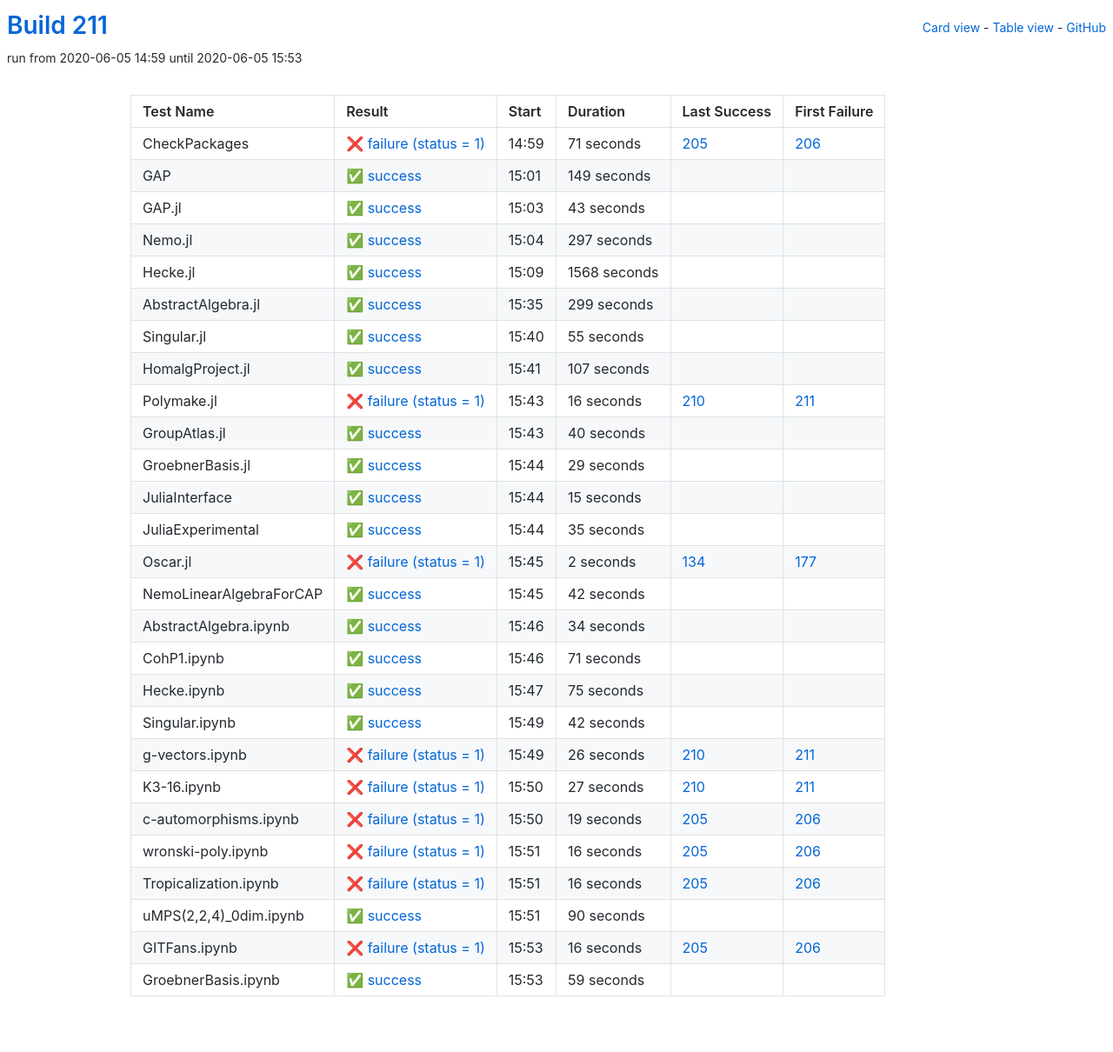
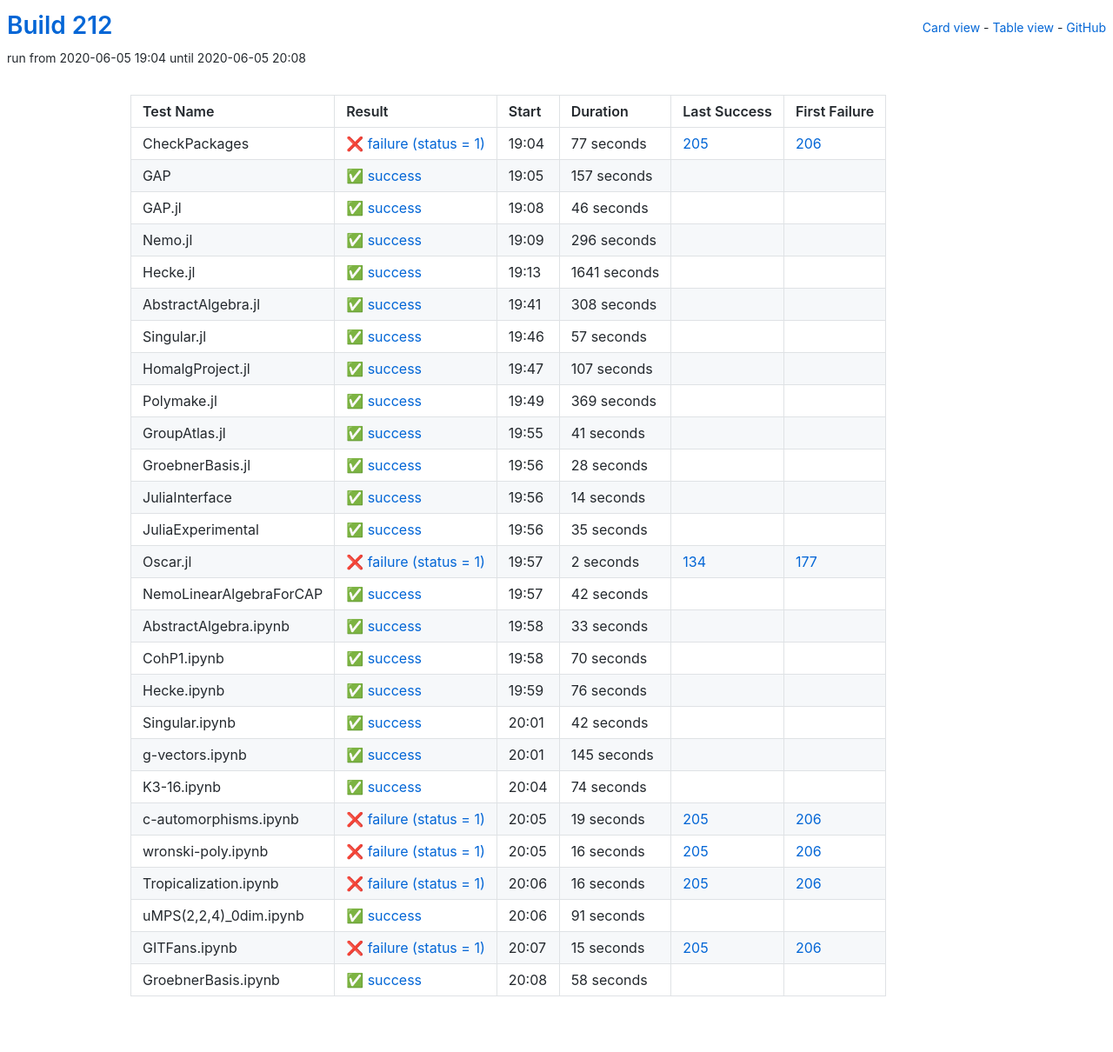
Before and after one commit to oscar-system/oscar-ci-status-stable, a Jekyll site: the page built from table.html, in a window 1280 px wide. Shown: the whole page at 87% size. Built offline with Jekyll 4.4.1, drawn with Linux system fonts in a browser that asks for light colours.

Commit message:
Build 212

```diff
--- a/_data/ci.yml
+++ b/_data/ci.yml
@@ -1,89 +1,89 @@
-build: 211
-build_url: https://oscarci.mathematik.uni-kl.de/job/oscar-stable/211/
+build: 212
+build_url: https://oscarci.mathematik.uni-kl.de/job/oscar-stable/212/
 job: oscar-stable
 tests:
-- duration: 71
+- duration: 77
   exitcode: 1
   first_failure: 206
   first_failure_url: https://oscarci.mathematik.uni-kl.de/job/oscar-stable/206/
   id: checkpackages
   last_success: 205
   last_success_url: https://oscarci.mathematik.uni-kl.de/job/oscar-stable/205/
-  log: https://oscarci.mathematik.uni-kl.de/job/oscar-stable/211/artifact/logs/build-211/CheckPackages.log
+  log: https://oscarci.mathematik.uni-kl.de/job/oscar-stable/212/artifact/logs/build-212/CheckPackages.log
   name: CheckPackages
-  start: 2020-06-05 14:59
+  start: 2020-06-05 19:04
   status: failure
   success: false
-- duration: 149
+- duration: 157
   exitcode: 0
   first_failure: false
   first_failure_url: null
   id: gap
   last_success: false
   last_success_url: null
-  log: https://oscarci.mathematik.uni-kl.de/job/oscar-stable/211/artifact/logs/build-211/GAP.log
+  log: https://oscarci.mathematik.uni-kl.de/job/oscar-stable/212/artifact/logs/build-212/GAP.log
   name: GAP
-  start: 2020-06-05 15:01
+  start: 2020-06-05 19:05
   status: success
   success: true
-- duration: 43
+- duration: 46
   exitcode: 0
   first_failure: false
   first_failure_url: null
   id: gap-jl
   last_success: false
   last_success_url: null
-  log: https://oscarci.mathematik.uni-kl.de/job/oscar-stable/211/artifact/logs/build-211/GAP.jl.log
+  log: https://oscarci.mathematik.uni-kl.de/job/oscar-stable/212/artifact/logs/build-212/GAP.jl.log
   name: GAP.jl
-  start: 2020-06-05 15:03
+  start: 2020-06-05 19:08
   status: success
   success: true
-- duration: 297
+- duration: 296
   exitcode: 0
   first_failure: false
   first_failure_url: null
   id: nemo-jl
   last_success: false
   last_success_url: null
-  log: https://oscarci.mathematik.uni-kl.de/job/oscar-stable/211/artifact/logs/build-211/Nemo.jl.log
+  log: https://oscarci.mathematik.uni-kl.de/job/oscar-stable/212/artifact/logs/build-212/Nemo.jl.log
   name: Nemo.jl
-  start: 2020-06-05 15:04
+  start: 2020-06-05 19:09
   status: success
   success: true
-- duration: 1568
+- duration: 1641
   exitcode: 0
   first_failure: false
   first_failure_url: null
   id: hecke-jl
   last_success: false
   last_success_url: null
-  log: https://oscarci.mathematik.uni-kl.de/job/oscar-stable/211/artifact/logs/build-211/Hecke.jl.log
+  log: https://oscarci.mathematik.uni-kl.de/job/oscar-stable/212/artifact/logs/build-212/Hecke.jl.log
   name: Hecke.jl
-  start: 2020-06-05 15:09
+  start: 2020-06-05 19:13
   status: success
   success: true
-- duration: 299
+- duration: 308
   exitcode: 0
   first_failure: false
   first_failure_url: null
   id: abstractalgebra-jl
   last_success: false
   last_success_url: null
-  log: https://oscarci.mathematik.uni-kl.de/job/oscar-stable/211/artifact/logs/build-211/AbstractAlgebra.jl.log
+  log: https://oscarci.mathematik.uni-kl.de/job/oscar-stable/212/artifact/logs/build-212/AbstractAlgebra.jl.log
   name: AbstractAlgebra.jl
-  start: 2020-06-05 15:35
+  start: 2020-06-05 19:41
   status: success
   success: true
-- duration: 55
+- duration: 57
   exitcode: 0
   first_failure: false
   first_failure_url: null
   id: singular-jl
   last_success: false
   last_success_url: null
-  log: https://oscarci.mathematik.uni-kl.de/job/oscar-stable/211/artifact/logs/build-211/Singular.jl.log
+  log: https://oscarci.mathematik.uni-kl.de/job/oscar-stable/212/artifact/logs/build-212/Singular.jl.log
   name: Singular.jl
-  start: 2020-06-05 15:40
+  start: 2020-06-05 19:46
   status: success
   success: true
 - duration: 107
@@ -93,57 +93,57 @@ tests:
   id: homalgproject-jl
   last_success: false
   last_success_url: null
-  log: https://oscarci.mathematik.uni-kl.de/job/oscar-stable/211/artifact/logs/build-211/HomalgProject.jl.log
+  log: https://oscarci.mathematik.uni-kl.de/job/oscar-stable/212/artifact/logs/build-212/HomalgProject.jl.log
   name: HomalgProject.jl
-  start: 2020-06-05 15:41
+  start: 2020-06-05 19:47
   status: success
   success: true
-- duration: 16
-  exitcode: 1
-  first_failure: 211
-  first_failure_url: https://oscarci.mathematik.uni-kl.de/job/oscar-stable/211/
+- duration: 369
+  exitcode: 0
+  first_failure: false
+  first_failure_url: null
   id: polymake-jl
-  last_success: 210
-  last_success_url: https://oscarci.mathematik.uni-kl.de/job/oscar-stable/210/
-  log: https://oscarci.mathematik.uni-kl.de/job/oscar-stable/211/artifact/logs/build-211/Polymake.jl.log
+  last_success: false
+  last_success_url: null
+  log: https://oscarci.mathematik.uni-kl.de/job/oscar-stable/212/artifact/logs/build-212/Polymake.jl.log
   name: Polymake.jl
-  start: 2020-06-05 15:43
-  status: failure
-  success: false
-- duration: 40
+  start: 2020-06-05 19:49
+  status: success
+  success: true
+- duration: 41
   exitcode: 0
   first_failure: false
   first_failure_url: null
   id: groupatlas-jl
   last_success: false
   last_success_url: null
-  log: https://oscarci.mathematik.uni-kl.de/job/oscar-stable/211/artifact/logs/build-211/GroupAtlas.jl.log
+  log: https://oscarci.mathematik.uni-kl.de/job/oscar-stable/212/artifact/logs/build-212/GroupAtlas.jl.log
   name: GroupAtlas.jl
-  start: 2020-06-05 15:43
+  start: 2020-06-05 19:55
   status: success
   success: true
-- duration: 29
+- duration: 28
   exitcode: 0
   first_failure: false
   first_failure_url: null
   id: groebnerbasis-jl
   last_success: false
   last_success_url: null
-  log: https://oscarci.mathematik.uni-kl.de/job/oscar-stable/211/artifact/logs/build-211/GroebnerBasis.jl.log
+  log: https://oscarci.mathematik.uni-kl.de/job/oscar-stable/212/artifact/logs/build-212/GroebnerBasis.jl.log
   name: GroebnerBasis.jl
-  start: 2020-06-05 15:44
+  start: 2020-06-05 19:56
   status: success
   success: true
-- duration: 15
+- duration: 14
   exitcode: 0
   first_failure: false
   first_failure_url: null
   id: juliainterface
   last_success: false
   last_success_url: null
-  log: https://oscarci.mathematik.uni-kl.de/job/oscar-stable/211/artifact/logs/build-211/JuliaInterface.log
+  log: https://oscarci.mathematik.uni-kl.de/job/oscar-stable/212/artifact/logs/build-212/JuliaInterface.log
   name: JuliaInterface
-  start: 2020-06-05 15:44
+  start: 2020-06-05 19:56
   status: success
   success: true
 - duration: 35
@@ -153,9 +153,9 @@ tests:
   id: juliaexperimental
   last_success: false
   last_success_url: null
-  log: https://oscarci.mathematik.uni-kl.de/job/oscar-stable/211/artifact/logs/build-211/JuliaExperimental.log
+  log: https://oscarci.mathematik.uni-kl.de/job/oscar-stable/212/artifact/logs/build-212/JuliaExperimental.log
   name: JuliaExperimental
-  start: 2020-06-05 15:44
+  start: 2020-06-05 19:56
   status: success
   success: true
 - duration: 2
@@ -165,9 +165,9 @@ tests:
   id: oscar-jl
   last_success: 134
   last_success_url: https://oscarci.mathematik.uni-kl.de/job/oscar-stable/134/
-  log: https://oscarci.mathematik.uni-kl.de/job/oscar-stable/211/artifact/logs/build-211/Oscar.jl.log
+  log: https://oscarci.mathematik.uni-kl.de/job/oscar-stable/212/artifact/logs/build-212/Oscar.jl.log
   name: Oscar.jl
-  start: 2020-06-05 15:45
+  start: 2020-06-05 19:57
   status: failure
   success: false
 - duration: 42
@@ -177,45 +177,45 @@ tests:
   id: nemolinearalgebraforcap
   last_success: false
   last_success_url: null
-  log: https://oscarci.mathematik.uni-kl.de/job/oscar-stable/211/artifact/logs/build-211/NemoLinearAlgebraForCAP.log
+  log: https://oscarci.mathematik.uni-kl.de/job/oscar-stable/212/artifact/logs/build-212/NemoLinearAlgebraForCAP.log
   name: NemoLinearAlgebraForCAP
-  start: 2020-06-05 15:45
+  start: 2020-06-05 19:57
   status: success
   success: true
-- duration: 34
+- duration: 33
   exitcode: 0
   first_failure: false
   first_failure_url: null
   id: abstractalgebra-ipynb
   last_success: false
   last_success_url: null
-  log: https://oscarci.mathematik.uni-kl.de/job/oscar-stable/211/artifact/logs/build-211/AbstractAlgebra.ipynb.log
+  log: https://oscarci.mathematik.uni-kl.de/job/oscar-stable/212/artifact/logs/build-212/AbstractAlgebra.ipynb.log
   name: AbstractAlgebra.ipynb
-  start: 2020-06-05 15:46
+  start: 2020-06-05 19:58
   status: success
   success: true
-- duration: 71
+- duration: 70
   exitcode: 0
   first_failure: false
   first_failure_url: null
   id: cohp1-ipynb
   last_success: false
   last_success_url: null
-  log: https://oscarci.mathematik.uni-kl.de/job/oscar-stable/211/artifact/logs/build-211/CohP1.ipynb.log
+  log: https://oscarci.mathematik.uni-kl.de/job/oscar-stable/212/artifact/logs/build-212/CohP1.ipynb.log
   name: CohP1.ipynb
-  start: 2020-06-05 15:46
+  start: 2020-06-05 19:58
   status: success
   success: true
-- duration: 75
+- duration: 76
   exitcode: 0
   first_failure: false
   first_failure_url: null
   id: hecke-ipynb
   last_success: false
   last_success_url: null
-  log: https://oscarci.mathematik.uni-kl.de/job/oscar-stable/211/artifact/logs/build-211/Hecke.ipynb.log
+  log: https://oscarci.mathematik.uni-kl.de/job/oscar-stable/212/artifact/logs/build-212/Hecke.ipynb.log
   name: Hecke.ipynb
-  start: 2020-06-05 15:47
+  start: 2020-06-05 19:59
   status: success
   success: true
 - duration: 42
@@ -225,35 +225,35 @@ tests:
   id: singular-ipynb
   last_success: false
   last_success_url: null
-  log: https://oscarci.mathematik.uni-kl.de/job/oscar-stable/211/artifact/logs/build-211/Singular.ipynb.log
+  log: https://oscarci.mathematik.uni-kl.de/job/oscar-stable/212/artifact/logs/build-212/Singular.ipynb.log
   name: Singular.ipynb
-  start: 2020-06-05 15:49
+  start: 2020-06-05 20:01
   status: success
   success: true
-- duration: 26
-  exitcode: 1
-  first_failure: 211
-  first_failure_url: https://oscarci.mathematik.uni-kl.de/job/oscar-stable/211/
+- duration: 145
+  exitcode: 0
+  first_failure: false
+  first_failure_url: null
   id: g-vectors-ipynb
-  last_success: 210
-  last_success_url: https://oscarci.mathematik.uni-kl.de/job/oscar-stable/210/
-  log: https://oscarci.mathematik.uni-kl.de/job/oscar-stable/211/artifact/logs/build-211/g-vectors.ipynb.log
+  last_success: false
+  last_success_url: null
+  log: https://oscarci.mathematik.uni-kl.de/job/oscar-stable/212/artifact/logs/build-212/g-vectors.ipynb.log
   name: g-vectors.ipynb
-  start: 2020-06-05 15:49
-  status: failure
-  success: false
-- duration: 27
-  exitcode: 1
-  first_failure: 211
-  first_failure_url: https://oscarci.mathematik.uni-kl.de/job/oscar-stable/211/
+  start: 2020-06-05 20:01
+  status: success
+  success: true
+- duration: 74
+  exitcode: 0
+  first_failure: false
+  first_failure_url: null
   id: k3-16-ipynb
-  last_success: 210
-  last_success_url: https://oscarci.mathematik.uni-kl.de/job/oscar-stable/210/
-  log: https://oscarci.mathematik.uni-kl.de/job/oscar-stable/211/artifact/logs/build-211/K3-16.ipynb.log
+  last_success: false
+  last_success_url: null
+  log: https://oscarci.mathematik.uni-kl.de/job/oscar-stable/212/artifact/logs/build-212/K3-16.ipynb.log
   name: K3-16.ipynb
-  start: 2020-06-05 15:50
-  status: failure
-  success: false
+  start: 2020-06-05 20:04
+  status: success
+  success: true
 - duration: 19
   exitcode: 1
   first_failure: 206
@@ -261,9 +261,9 @@ tests:
   id: c-automorphisms-ipynb
   last_success: 205
   last_success_url: https://oscarci.mathematik.uni-kl.de/job/oscar-stable/205/
-  log: https://oscarci.mathematik.uni-kl.de/job/oscar-stable/211/artifact/logs/build-211/c-automorphisms.ipynb.log
+  log: https://oscarci.mathematik.uni-kl.de/job/oscar-stable/212/artifact/logs/build-212/c-automorphisms.ipynb.log
   name: c-automorphisms.ipynb
-  start: 2020-06-05 15:50
+  start: 2020-06-05 20:05
   status: failure
   success: false
 - duration: 16
@@ -273,9 +273,9 @@ tests:
   id: wronski-poly-ipynb
   last_success: 205
   last_success_url: https://oscarci.mathematik.uni-kl.de/job/oscar-stable/205/
-  log: https://oscarci.mathematik.uni-kl.de/job/oscar-stable/211/artifact/logs/build-211/wronski-poly.ipynb.log
+  log: https://oscarci.mathematik.uni-kl.de/job/oscar-stable/212/artifact/logs/build-212/wronski-poly.ipynb.log
   name: wronski-poly.ipynb
-  start: 2020-06-05 15:51
+  start: 2020-06-05 20:05
   status: failure
   success: false
 - duration: 16
@@ -285,44 +285,44 @@ tests:
   id: tropicalization-ipynb
   last_success: 205
   last_success_url: https://oscarci.mathematik.uni-kl.de/job/oscar-stable/205/
-  log: https://oscarci.mathematik.uni-kl.de/job/oscar-stable/211/artifact/logs/build-211/Tropicalization.ipynb.log
+  log: https://oscarci.mathematik.uni-kl.de/job/oscar-stable/212/artifact/logs/build-212/Tropicalization.ipynb.log
   name: Tropicalization.ipynb
-  start: 2020-06-05 15:51
+  start: 2020-06-05 20:06
   status: failure
   success: false
-- duration: 90
+- duration: 91
   exitcode: 0
   first_failure: false
   first_failure_url: null
   id: umps-2-2-4-0dim-ipynb
   last_success: false
   last_success_url: null
-  log: https://oscarci.mathematik.uni-kl.de/job/oscar-stable/211/artifact/logs/build-211/uMPS-2-2-4-_0dim.ipynb.log
+  log: https://oscarci.mathematik.uni-kl.de/job/oscar-stable/212/artifact/logs/build-212/uMPS-2-2-4-_0dim.ipynb.log
   name: uMPS(2,2,4)_0dim.ipynb
-  start: 2020-06-05 15:51
+  start: 2020-06-05 20:06
   status: success
   success: true
-- duration: 16
+- duration: 15
   exitcode: 1
   first_failure: 206
   first_failure_url: https://oscarci.mathematik.uni-kl.de/job/oscar-stable/206/
   id: gitfans-ipynb
   last_success: 205
   last_success_url: https://oscarci.mathematik.uni-kl.de/job/oscar-stable/205/
-  log: https://oscarci.mathematik.uni-kl.de/job/oscar-stable/211/artifact/logs/build-211/GITFans.ipynb.log
+  log: https://oscarci.mathematik.uni-kl.de/job/oscar-stable/212/artifact/logs/build-212/GITFans.ipynb.log
   name: GITFans.ipynb
-  start: 2020-06-05 15:53
+  start: 2020-06-05 20:07
   status: failure
   success: false
-- duration: 59
+- duration: 58
   exitcode: 0
   first_failure: false
   first_failure_url: null
   id: groebnerbasis-ipynb
   last_success: false
   last_success_url: null
-  log: https://oscarci.mathematik.uni-kl.de/job/oscar-stable/211/artifact/logs/build-211/GroebnerBasis.ipynb.log
+  log: https://oscarci.mathematik.uni-kl.de/job/oscar-stable/212/artifact/logs/build-212/GroebnerBasis.ipynb.log
   name: GroebnerBasis.ipynb
-  start: 2020-06-05 15:53
+  start: 2020-06-05 20:08
   status: success
   success: true
```
Also changed, not shown: README.md.
